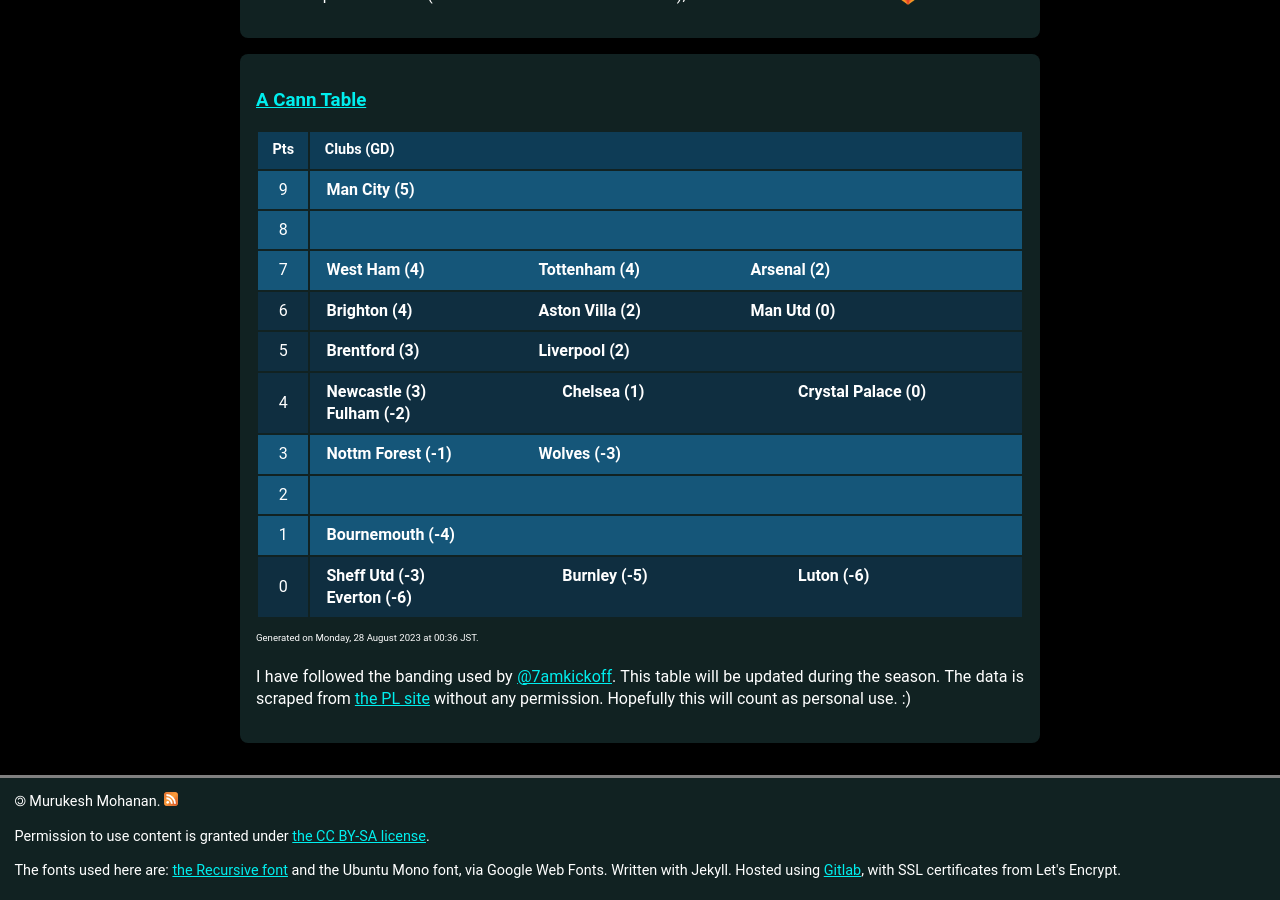
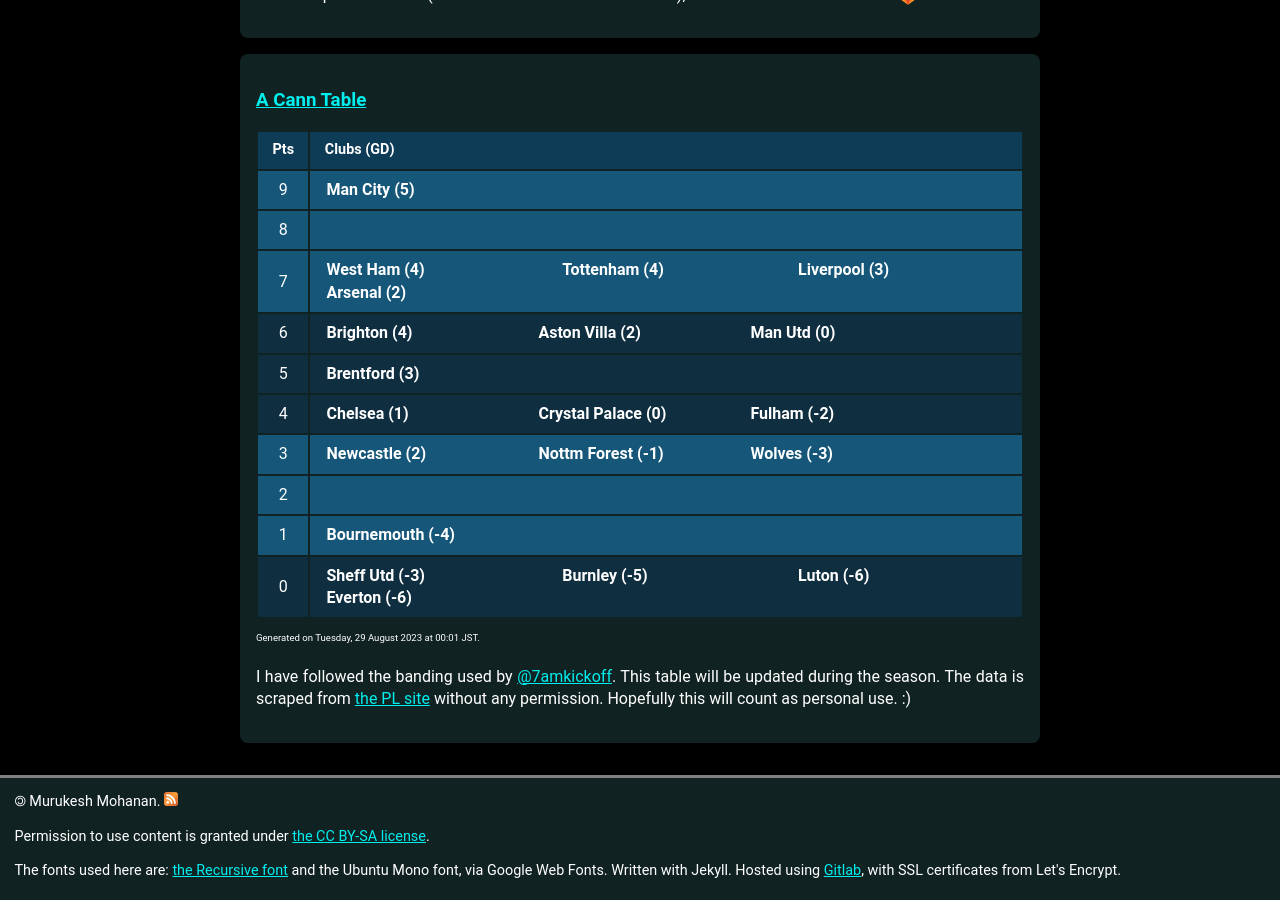
Before and after one commit to muru/muru.github.io, a Jekyll site: the page built from resources.md, in a window 1280 px wide and 900 px high, scrolled down 1315 px. Built offline with Jekyll 4.4.1, drawn with Linux system fonts in a browser that asks for light colours; some web fonts are replaced.

Commit message:
updated cann-table: Tue 29 Aug 00:01:17 JST 2023

```diff
--- a/cann-table.html
+++ b/cann-table.html
@@ -16,6 +16,7 @@
 		<td class="cann-clubs">
 			<span class="club-name"> West Ham (4) </span>
 			<span class="club-name"> Tottenham (4) </span>
+			<span class="club-name"> Liverpool (3) </span>
 			<span class="club-name"> Arsenal (2) </span>
 		</td>
  	</tr>
@@ -31,13 +32,11 @@
 		<td class="cann-point"> 5 </td>
 		<td class="cann-clubs">
 			<span class="club-name"> Brentford (3) </span>
-			<span class="club-name"> Liverpool (2) </span>
 		</td>
  	</tr>
 	<tr class="cann-row-2">
 		<td class="cann-point"> 4 </td>
 		<td class="cann-clubs">
-			<span class="club-name"> Newcastle (3) </span>
 			<span class="club-name"> Chelsea (1) </span>
 			<span class="club-name"> Crystal Palace (0) </span>
 			<span class="club-name"> Fulham (-2) </span>
@@ -46,6 +45,7 @@
 	<tr class="cann-row-1">
 		<td class="cann-point"> 3 </td>
 		<td class="cann-clubs">
+			<span class="club-name"> Newcastle (2) </span>
 			<span class="club-name"> Nottm Forest (-1) </span>
 			<span class="club-name"> Wolves (-3) </span>
 		</td>
@@ -71,4 +71,4 @@
 		</td>
  	</tr>
 </table>
-<span id="cann-gen-note"> Generated on  Monday, 28 August 2023 at 00:36 JST. </span>
+<span id="cann-gen-note"> Generated on  Tuesday, 29 August 2023 at 00:01 JST. </span>
```
